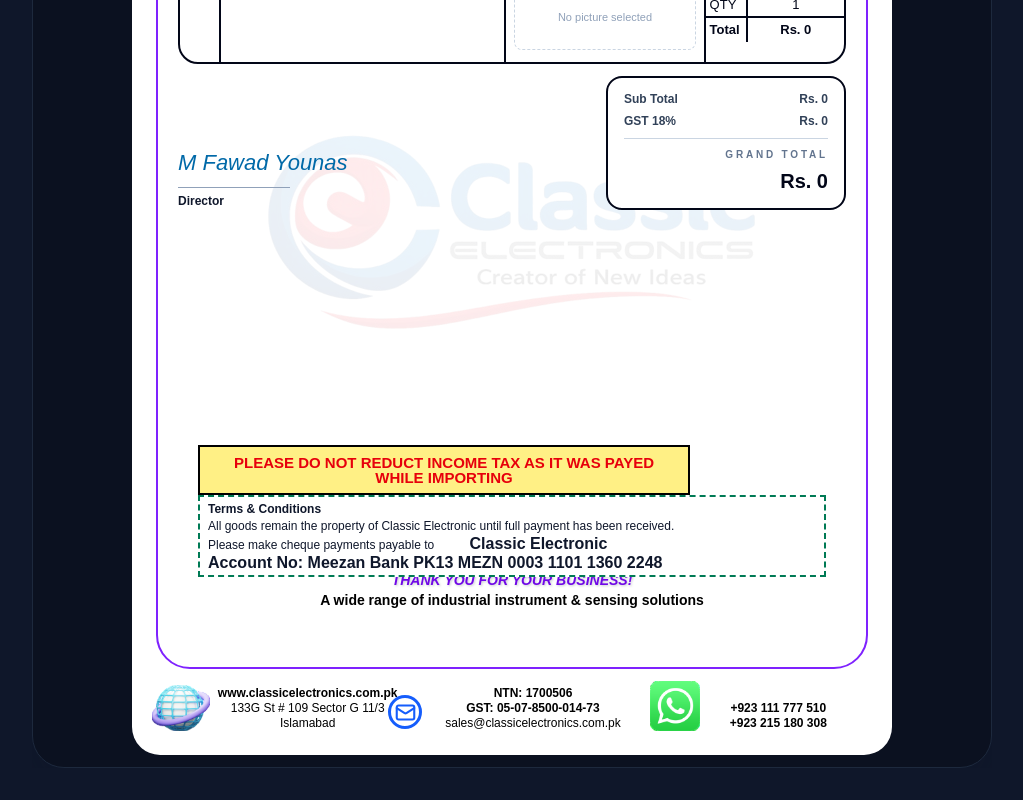
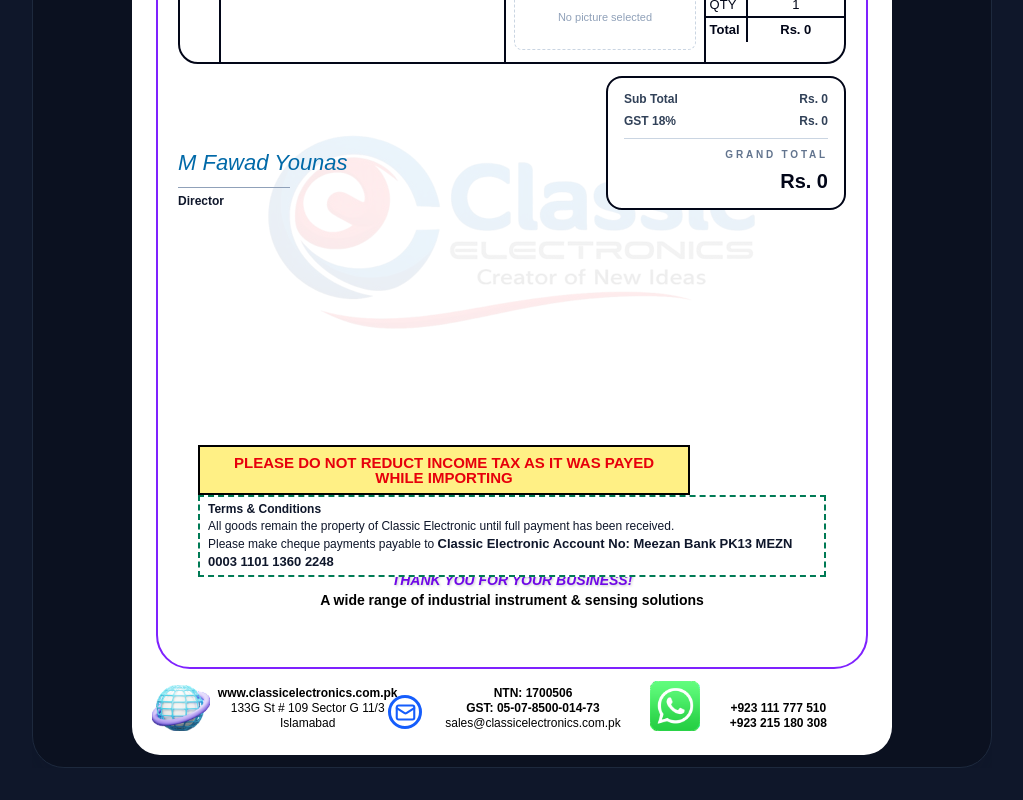
Before and after one commit to theclassictowers-arch/ClassicElectronics-Frontend, a Next.js app: page /admin/invoices in a window 1280 px wide. Shown: the part 3328-4128 px from the top of the page, without its empty margins (256-1279 px from the left). Built offline with nearby package versions, Linux system fonts and the light colour scheme; no server answers; sample sign-in values are in the browser's storage.

Commit message:
Combine invoice terms account line

```diff
--- a/src/app/admin/invoices/components/StandardDocumentPreview.tsx
+++ b/src/app/admin/invoices/components/StandardDocumentPreview.tsx
@@ -236,10 +236,10 @@ export const StandardDocumentPreview = ({
               <div className="font-bold">Terms &amp; Conditions</div>
               <div>All goods remain the property of Classic Electronic until full payment has been received.</div>
               <div>
-                Please make cheque payments payable to <span className="pl-8 text-[16px] font-black">Classic Electronic</span>
-              </div>
-              <div className="text-[16px] font-black">
-                Account No: Meezan Bank PK13 MEZN 0003 1101 1360 2248
+                Please make cheque payments payable to{' '}
+                <span className="text-[13px] font-black">
+                  Classic Electronic Account No: Meezan Bank PK13 MEZN 0003 1101 1360 2248
+                </span>
               </div>
             </div>
           ) : null}
--- a/src/app/admin/invoices/pdfGenerator.ts
+++ b/src/app/admin/invoices/pdfGenerator.ts
@@ -936,10 +936,12 @@ export const downloadInvoicePdf = async ({
           );
           pdf.text('Please make cheque payments payable to', contentLeftX + 2, termsBoxY + 11.2);
           pdf.setFont('helvetica', 'bold');
-          pdf.setFontSize(9.4);
-          pdf.text('Classic Electronic', contentLeftX + 73, termsBoxY + 11.2);
-          pdf.setFontSize(9.2);
-          pdf.text('Account No: Meezan Bank PK13 MEZN 0003 1101 1360 2248', contentLeftX + 2, termsBoxY + 15.2);
+          pdf.setFontSize(7.4);
+          pdf.text(
+            'Classic Electronic  Account No: Meezan Bank PK13 MEZN 0003 1101 1360 2248',
+            contentLeftX + 73,
+            termsBoxY + 11.2
+          );
         }
 
         pdf.setTextColor(...primaryTextColor);
```
